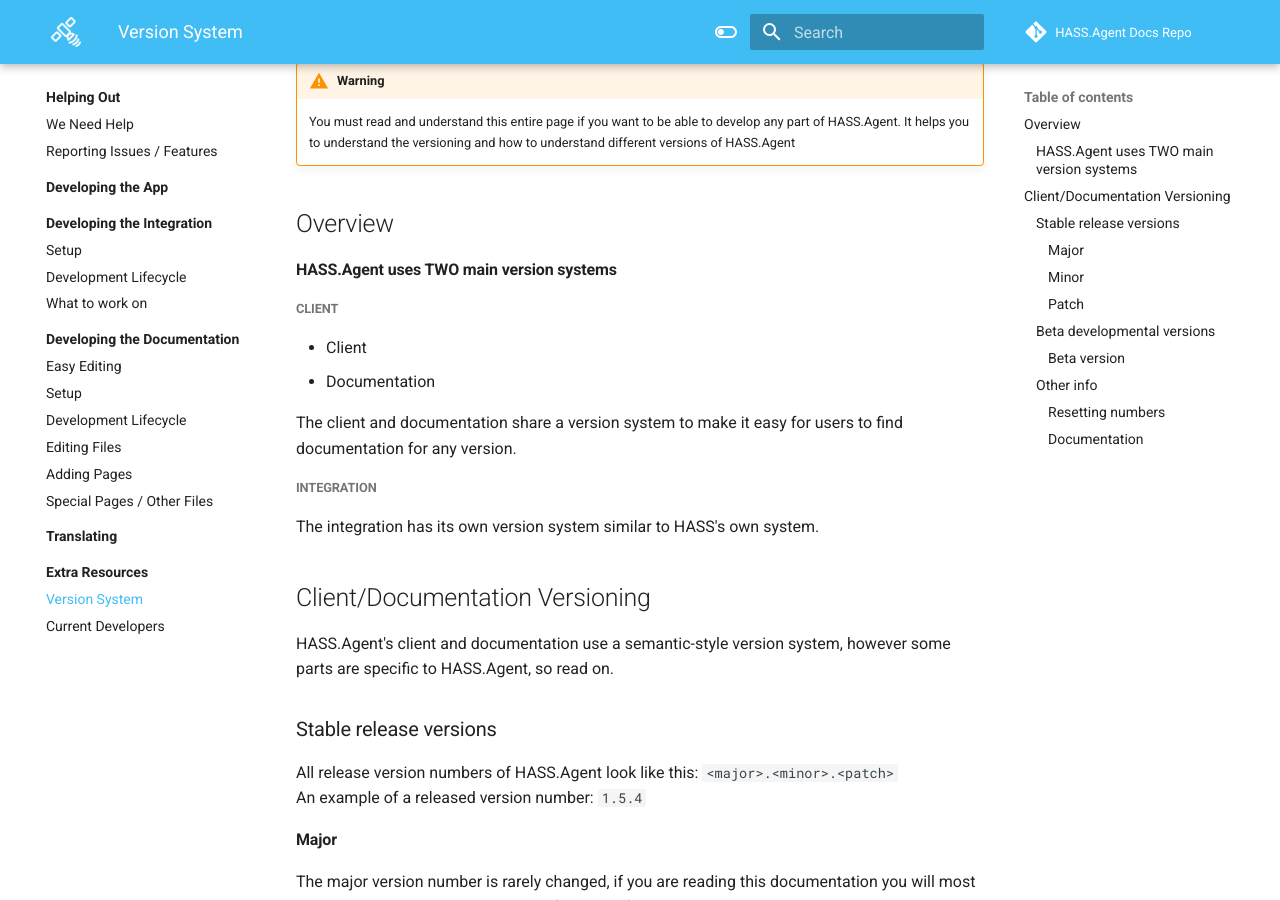
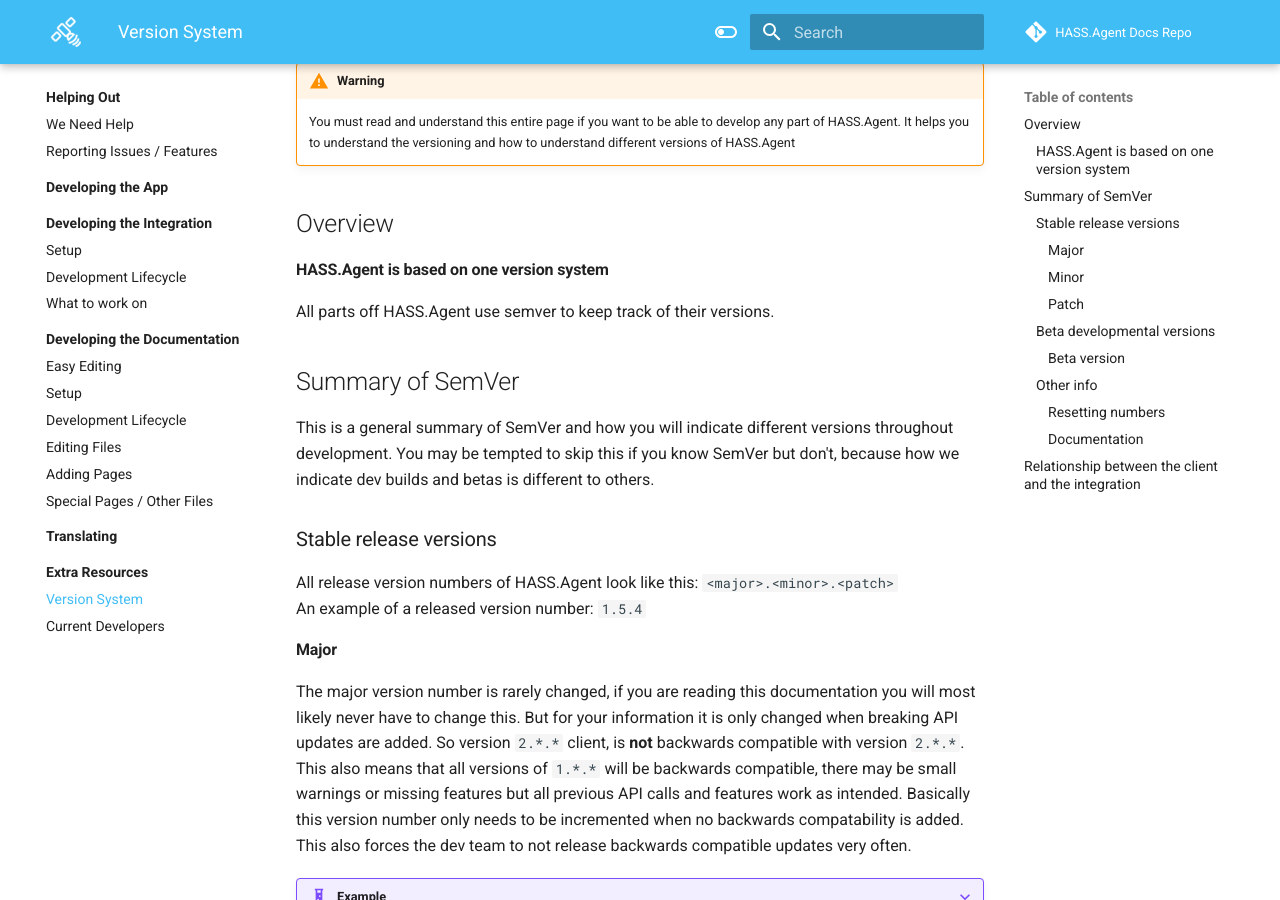
Before and after one commit to hass-agent/HASS.Agent-Documentation, an MkDocs documentation site: the page built from docs/contributing/developer-resources/version-system.md, in a window 1280 px wide and 900 px high, scrolled down 268 px. Built offline with MkDocs 1.6.1 and Material for MkDocs 9.7.7, drawn with Linux system fonts in a browser that asks for light colours; a script that is not in the unit is left out; comment, search, counter and statistics services are not loaded; the version menu is left out; some of the changed text lies outside the part shown.

Commit message:
Modify version page to include integration

```diff
--- a/docs/contributing/developer-resources/version-system.md
+++ b/docs/contributing/developer-resources/version-system.md
@@ -6,22 +6,13 @@
 
 ## Overview
 
-#### HASS.Agent uses TWO main version systems
+#### HASS.Agent is based on one version system
 
-##### Client
+All parts off HASS.Agent use semver to keep track of their versions.
 
-- Client
-- Documentation
+## Summary of SemVer
 
-The client and documentation share a version system to make it easy for users to find documentation for any version.
-
-##### Integration
-
-The integration has its own version system similar to HASS's own system.
-
-## Client/Documentation Versioning
-
-HASS.Agent's client and documentation use a semantic-style version system, however some parts are specific to HASS.Agent, so read on.
+This is a general summary of SemVer and how you will indicate different versions throughout development. You may be tempted to skip this if you know SemVer but don't, because how we indicate dev builds and betas is different to others.
 
 ### Stable release versions
 
@@ -80,7 +71,7 @@
 
     The stable version for release should be `2.6.0`
 
-    > The dev team has found bugs and is working on a hotfix. They have completed 2 updates to work on this hotfix
+    > The dev team has found bugs and is working on a hotfix. They are in devlopment of the second hotfix right now.
 
     The current beta version should be `2.6.1-beta.1` (1)
 
@@ -106,3 +97,7 @@
 The documentation operates on version of just `<major>.<minor>` This will still match the client because no major documentation change will happen during a patch of the HASS.Agent client.
 
 The other difference between this version system and the client's version system is that beta version attributes will not exist. In the documentation if the upcoming release is going to be `1.5.0` and the current beta version is `1.5.0-beta.3` then the docs will have `1.5` with the label/attribute `beta`.
+
+## Relationship between the client and the integration
+
+Both the client and the integration are going to be using SemVer, however it will **not** be the same version. Instead when you checkout the installation for HASS.Agent it will tell you what version of the integration is required. The other thing is that most of the integration's development will be backwards compatible and not move up from version `2`.
```
Also changed, not shown: other parts of docs/contributing/developer-resources/version-system.md (+1 -1 lines).
